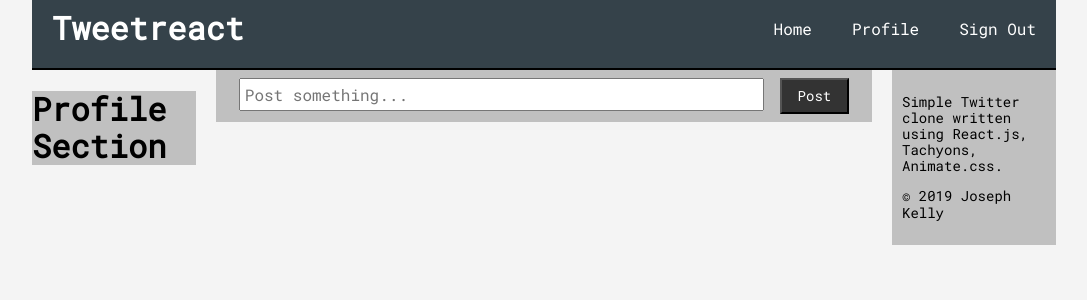
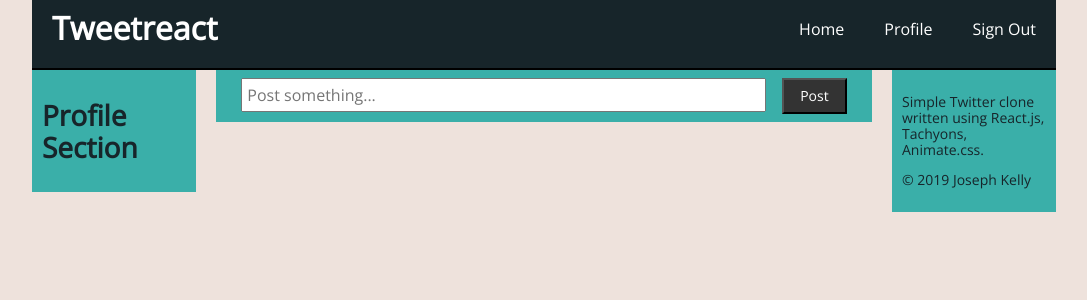
Before and after one commit to josephdk/tweetreact, a React (Create React App) app: page / in a window 1280 px wide. Shown: the top 300 px of the page, without its empty margins (96-1183 px from the left). Built offline with nearby package versions, Linux system fonts and the light colour scheme; no server answers.

Commit message:
Color-scheme changes amongst other minor visual bug-fixes

```diff
--- a/public/index.html
+++ b/public/index.html
@@ -3,7 +3,7 @@
   <head>
     <meta charset="utf-8" />
     <link rel="shortcut icon" href="%PUBLIC_URL%/favicon.ico" />
-    <link href="https://fonts.googleapis.com/css?family=Roboto+Mono" rel="stylesheet">
+    <link href="https://fonts.googleapis.com/css?family=Open+Sans" rel="stylesheet">
     <meta
       name="viewport"
       content="width=device-width, initial-scale=1, shrink-to-fit=no"
@@ -23,7 +23,7 @@
       work correctly both with client-side routing and a non-root public URL.
       Learn how to configure a non-root public URL by running `npm run build`.
     -->
-    <title>React App</title>
+    <title>Tweetreact - a humble Twitter clone</title>
   </head>
   <body>
     <noscript>You need to enable JavaScript to run this app.</noscript>
--- a/src/App.css
+++ b/src/App.css
@@ -1,4 +1,5 @@
 .App {
+    color: #17252A;
 }
 
 .container {
@@ -13,7 +14,7 @@
 }
 
 .cell-bg {
-    background-color: #c0c0c0;
+    background-color: #3AAFA9;
 }
 
 
--- a/src/components/Navigation/Navigation.css
+++ b/src/components/Navigation/Navigation.css
@@ -1,5 +1,5 @@
 header {
-    background-color: #35424a;
+    background-color: #17252A;
     color: white;
     padding-top: 10px;
     min-height: 70px;
--- a/src/components/Profile/Profile.css
+++ b/src/components/Profile/Profile.css
@@ -1,3 +1,4 @@
 .profile {
-    background-color: #c0c0c0;
+    padding: 10px;
+    font-size: 14px;
 }
--- a/src/components/Profile/Profile.js
+++ b/src/components/Profile/Profile.js
@@ -4,7 +4,7 @@
 const Profile = () => {
     return (
         <div className="grid-col">
-            <div className="cell-bg">
+            <div className="profile cell-bg">
                 <h1>Profile Section</h1>
             </div>
         </div>
--- /dev/null
+++ b/src/components/TweetList/TweetList.css
@@ -0,0 +1,4 @@
+.tweet-list {
+    margin: 10px;
+    padding: 10px;
+}
--- a/src/components/TweetList/TweetList.js
+++ b/src/components/TweetList/TweetList.js
@@ -1,10 +1,11 @@
 import React, {Component} from 'react';
+import './TweetList.css';
 
 class TweetList extends Component {
     render () {
         const { body, name, email, id } = this.props.tweet;
         return (
-            <div className="cell-bg">
+            <div className="cell-bg tweet-list">
                 <p>Name: {name} - Email: {email}</p>
                 <p>{body}</p>
             </div>
--- a/src/index.css
+++ b/src/index.css
@@ -7,10 +7,10 @@
 body {
   margin: 0;
   padding: 0;
-  font-family: 'Roboto Mono', monospace;
+  font-family: 'Open Sans', monospace;
   -webkit-font-smoothing: antialiased;
   -moz-osx-font-smoothing: grayscale;
-  background-color: #f4f4f4;
+  background-color: #EEE2DC;
 }
 
 code {
```
